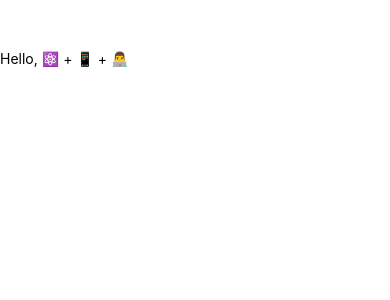
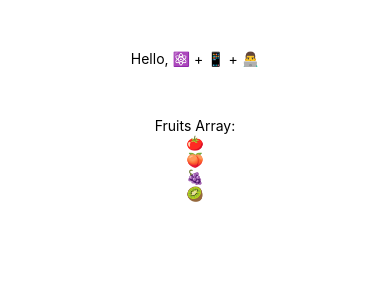
Before and after one commit to praveenkumarc86/rn-fragments, a React Native app in the folder 01HelloWorld/: screen / in a window 390 px wide. Shown: the top 300 px of the page. Built offline with nearby package versions, Linux system fonts and the light colour scheme.

Commit message:
9: using map to iterate items in a state.array

```diff
--- a/01HelloWorld/App.js
+++ b/01HelloWorld/App.js
@@ -27,9 +27,13 @@ class AppComponent extends Component {
 
   render() {
     return (
-      <View>
+      <View style={{ alignItems: 'center' }}>
         {/* access state in render */}
         <Hello name={this.state.greetEmojis} />
+        <Text style={{ paddingTop: 50 }}>Fruits Array:</Text>
+        {this.state.fruitEmojis.map(fruit => {
+          return <Text key={fruit}>{fruit}</Text>;
+        })}
       </View>
     );
   }
```
